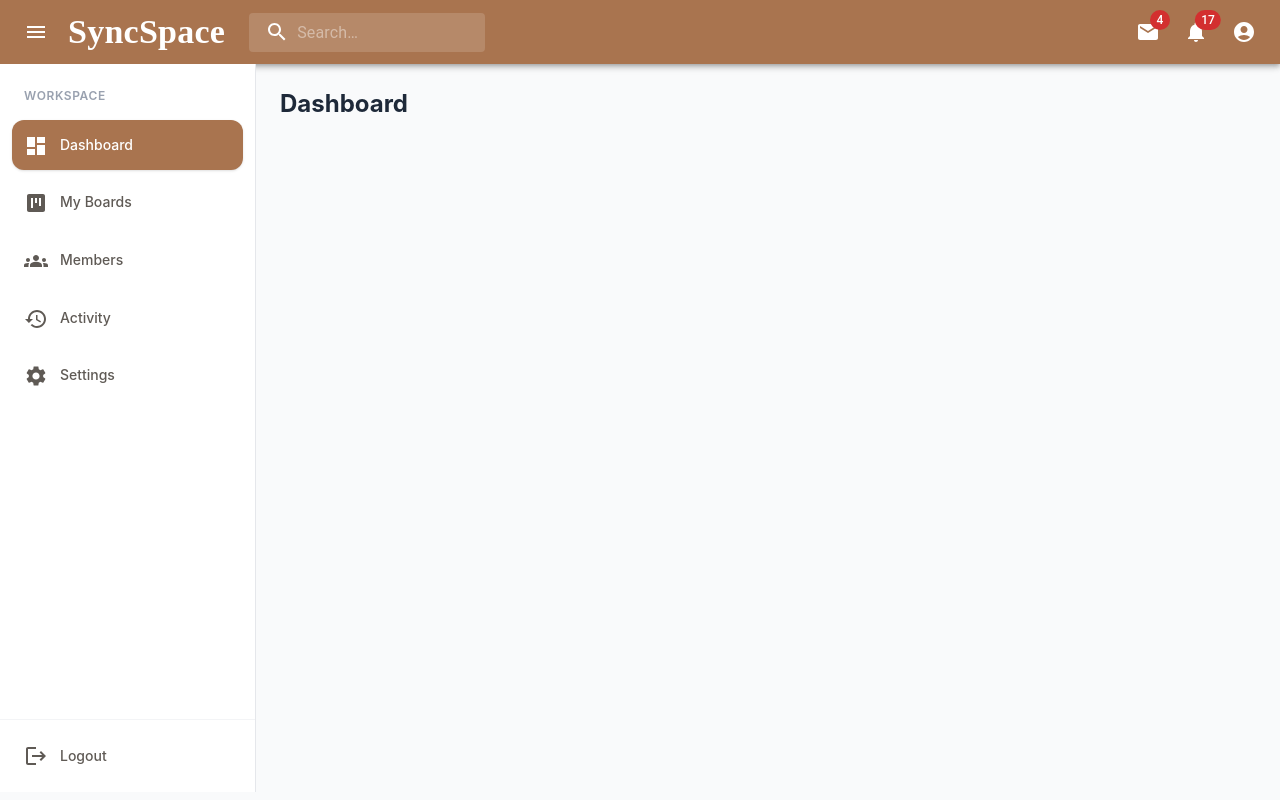
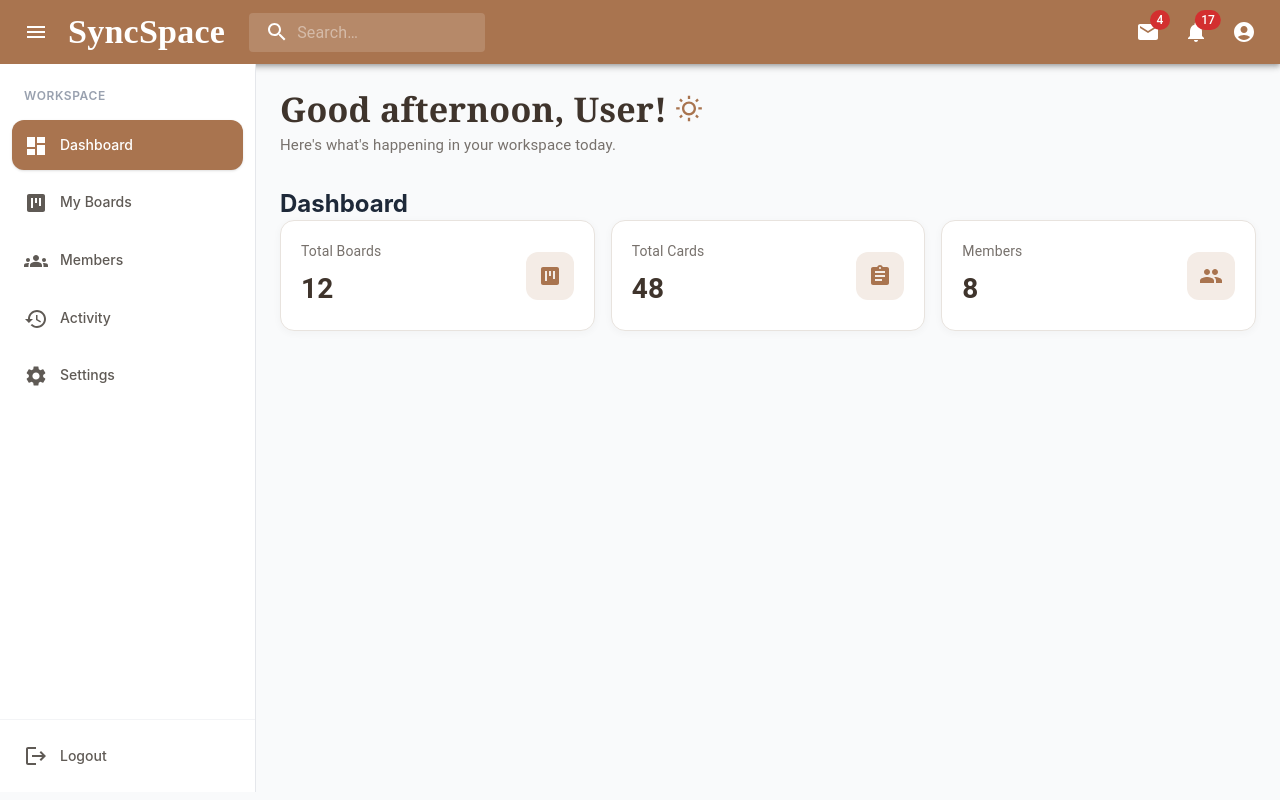
Before and after one commit to nehajaiswal-cse/real-time-collaborative-workspace, a React (Vite) app in the folder client/: page /user in a window 1280 px wide. Built offline with nearby package versions, Linux system fonts and the light colour scheme.

Commit message:
working on dashboard

```diff
--- /dev/null
+++ b/client/src/components/dashboard/OverviewCard.jsx
@@ -0,0 +1,57 @@
+import { Box, Typography } from "@mui/material";
+
+const OverviewCard = ({ title, value, icon }) => {
+  return (
+    <Box
+      sx={{
+        backgroundColor: "#FFFFFF",
+        border: "1px solid #E8E3DE",
+        borderRadius: "14px",
+        padding: "20px",
+        display: "flex",
+        alignItems: "center",
+        justifyContent: "space-between",
+        boxShadow: "0 2px 8px rgba(63, 52, 44, 0.04)",
+      }}
+    >
+      <Box>
+        <Typography
+          sx={{
+            fontSize: "14px",
+            color: "#77716C",
+            marginBottom: "6px",
+          }}
+        >
+          {title}
+        </Typography>
+
+        <Typography
+          sx={{
+            fontSize: "28px",
+            fontWeight: 700,
+            color: "#3F342C",
+          }}
+        >
+          {value}
+        </Typography>
+      </Box>
+
+      <Box
+        sx={{
+          width: 48,
+          height: 48,
+          borderRadius: "12px",
+          backgroundColor: "#F4ECE6",
+          display: "flex",
+          alignItems: "center",
+          justifyContent: "center",
+          color: "#A9744F",
+        }}
+      >
+        {icon}
+      </Box>
+    </Box>
+  );
+};
+
+export default OverviewCard;
--- /dev/null
+++ b/client/src/components/dashboard/WelcomeHeader.jsx
@@ -0,0 +1,83 @@
+import { Box, Typography } from "@mui/material";
+import WbSunnyOutlinedIcon from "@mui/icons-material/WbSunnyOutlined";
+import NightsStayOutlinedIcon from "@mui/icons-material/NightsStayOutlined";
+
+const WelcomeHeader = ({ userName = "User" }) => {
+  const currentHour = new Date().getHours();
+
+  let greeting;
+  let icon;
+
+  if (currentHour >= 5 && currentHour < 12) {
+    greeting = "Good morning";
+    icon = (
+      <WbSunnyOutlinedIcon
+        sx={{
+          color: "#A9744F",
+          fontSize: 28,
+        }}
+      />
+    );
+  } else if (currentHour >= 12 && currentHour < 18) {
+    greeting = "Good afternoon";
+    icon = (
+      <WbSunnyOutlinedIcon
+        sx={{
+          color: "#A9744F",
+          fontSize: 28,
+        }}
+      />
+    );
+  } else {
+    greeting = currentHour >= 18 && currentHour < 22
+      ? "Good evening"
+      : "Good night";
+
+    icon = (
+      <NightsStayOutlinedIcon
+        sx={{
+          color: "#A9744F",
+          fontSize: 28,
+        }}
+      />
+    );
+  }
+
+  return (
+    <Box sx={{ mb: 4 }}>
+      <Box
+        sx={{
+          display: "flex",
+          alignItems: "center",
+          gap: 1,
+          mb: 0.5,
+        }}
+      >
+        <Typography
+          variant="h4"
+          sx={{
+            fontWeight: 700,
+            color: "#3F342C",
+            fontFamily: "Georgia, serif",
+          }}
+        >
+          {greeting}, {userName}!
+        </Typography>
+
+        {icon}
+      </Box>
+
+      <Typography
+        variant="body1"
+        sx={{
+          color: "#77716C",
+          fontSize: "15px",
+        }}
+      >
+        Here's what's happening in your workspace today.
+      </Typography>
+    </Box>
+  );
+};
+
+export default WelcomeHeader;
--- a/client/src/pages/Dashboard.jsx
+++ b/client/src/pages/Dashboard.jsx
@@ -1,6 +1,13 @@
 import { useState } from "react";
+import { Box } from "@mui/material";
 import Navbar from "../components/dashboard/Navbar.jsx";
 import Sidebar from "../components/dashboard/Sidebar.jsx";
+import WelcomeHeader from "../components/dashboard/WelcomeHeader.jsx";
+import OverviewCard from "../components/dashboard/OverviewCard";
+
+import ViewKanbanIcon from "@mui/icons-material/ViewKanban";
+import AssignmentIcon from "@mui/icons-material/Assignment";
+import PeopleIcon from "@mui/icons-material/People";
 
 const Dashboard = () => {
     const [sidebarOpen, setSidebarOpen] = useState(true);
@@ -21,9 +28,40 @@ const Dashboard = () => {
 
                 {/* Main content */}
                 <main className="flex-1 p-6">
+                    <WelcomeHeader userName="User" />
                     <h1 className="text-2xl font-bold text-gray-800">
                         Dashboard
                     </h1>
+
+                    <Box
+                        sx={{
+                            display: "grid",
+                            gridTemplateColumns: {
+                                xs: "1fr",
+                                sm: "repeat(2, 1fr)",
+                                lg: "repeat(3, 1fr)",
+                            },
+                            gap: 2,
+                        }}
+                    >
+                        <OverviewCard
+                            title="Total Boards"
+                            value={12}
+                            icon={<ViewKanbanIcon />}
+                        />
+
+                        <OverviewCard
+                            title="Total Cards"
+                            value={48}
+                            icon={<AssignmentIcon />}
+                        />
+
+                        <OverviewCard
+                            title="Members"
+                            value={8}
+                            icon={<PeopleIcon />}
+                        />
+                    </Box>
 
                     {/* Your page content here */}
                 </main>
```
Lines whose indentation alone changed are shown as unchanged.
